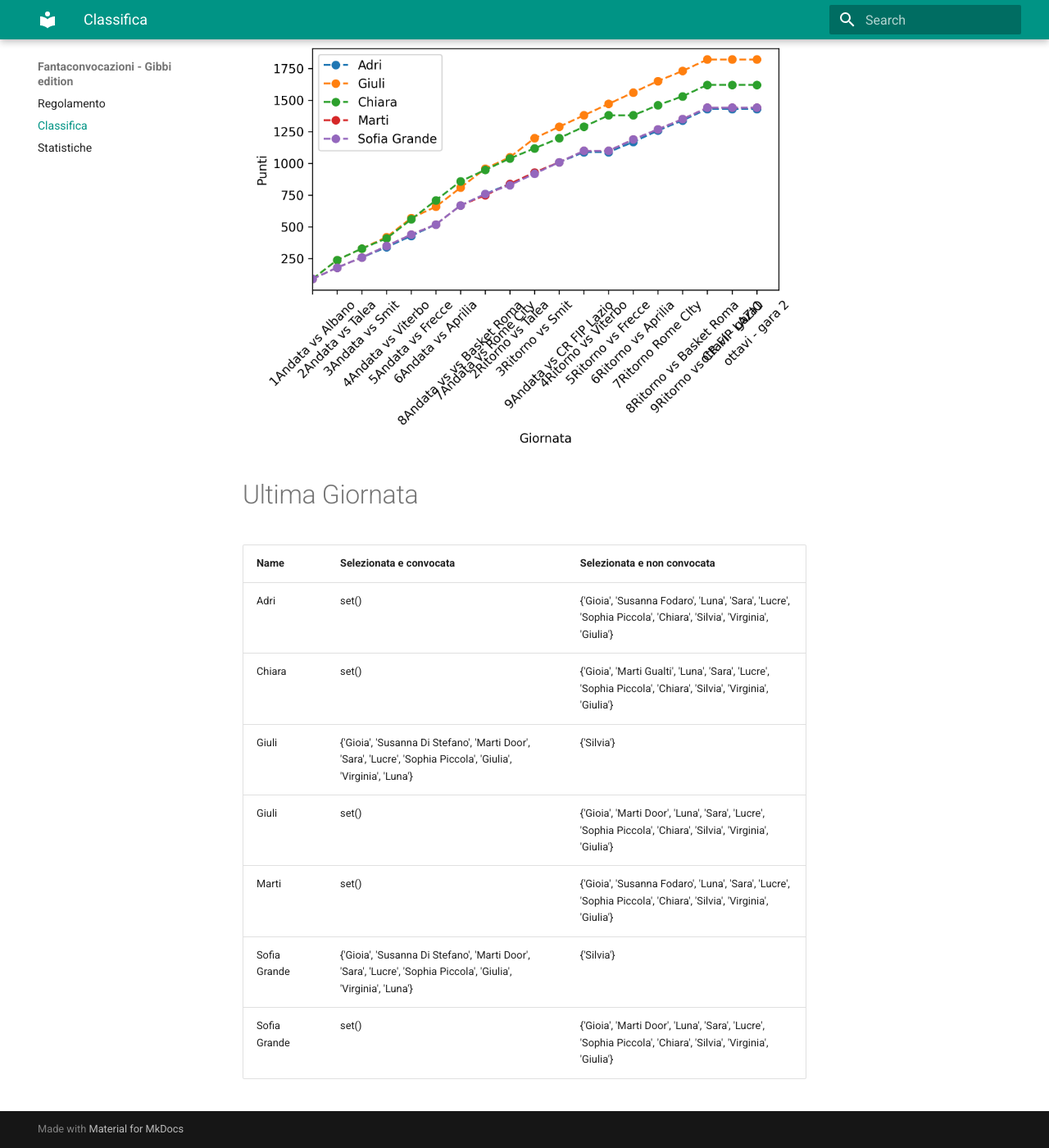
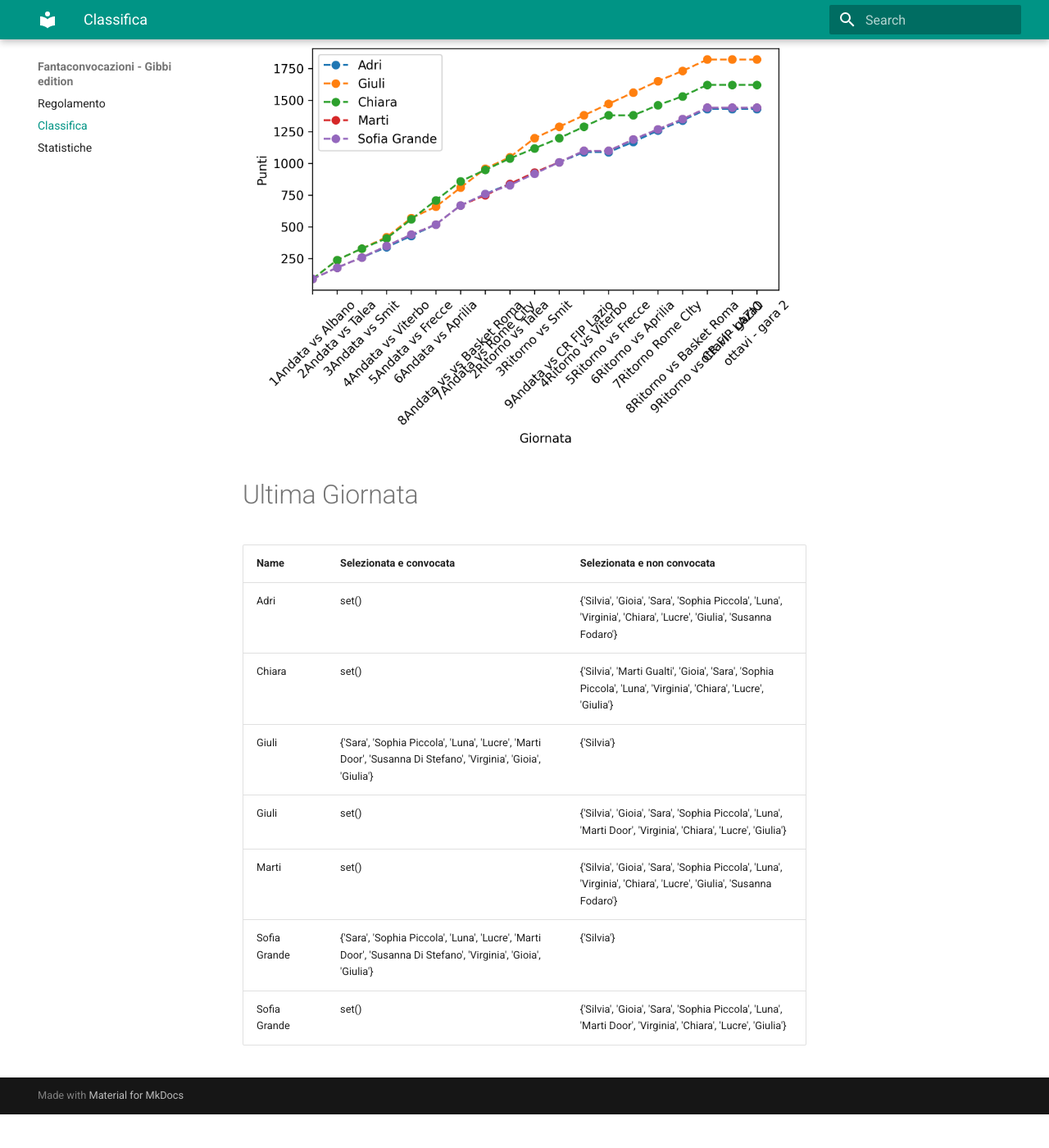
Before and after one commit to martinig94/fantagibbi, an MkDocs documentation site: the page built from docs/Classifica.md, in a window 1280 px wide and 1400 px high, scrolled down 565 px. Shown: the whole window at 82% size. Built offline with MkDocs 1.6.1 and Material for MkDocs 9.7.7, drawn with Linux system fonts in a browser that asks for light colours; after the commit the page ends 1924 px from its top, so only the background shows below that.

Commit message:
Auto-update from main.py

```diff
--- a/docs/Classifica.md
+++ b/docs/Classifica.md
@@ -18,11 +18,11 @@
 <!-- START_TABLE CORRECT -->
 | Name         | Selezionata e convocata                                                                                        | Selezionata e non convocata                                                                                      |
 |:-------------|:---------------------------------------------------------------------------------------------------------------|:-----------------------------------------------------------------------------------------------------------------|
-| Adri         | set()                                                                                                          | {'Gioia', 'Susanna Fodaro', 'Luna', 'Sara', 'Lucre', 'Sophia Piccola', 'Chiara', 'Silvia', 'Virginia', 'Giulia'} |
-| Chiara       | set()                                                                                                          | {'Gioia', 'Marti Gualti', 'Luna', 'Sara', 'Lucre', 'Sophia Piccola', 'Chiara', 'Silvia', 'Virginia', 'Giulia'}   |
-| Giuli        | {'Gioia', 'Susanna Di Stefano', 'Marti Door', 'Sara', 'Lucre', 'Sophia Piccola', 'Giulia', 'Virginia', 'Luna'} | {'Silvia'}                                                                                                       |
-| Giuli        | set()                                                                                                          | {'Gioia', 'Marti Door', 'Luna', 'Sara', 'Lucre', 'Sophia Piccola', 'Chiara', 'Silvia', 'Virginia', 'Giulia'}     |
-| Marti        | set()                                                                                                          | {'Gioia', 'Susanna Fodaro', 'Luna', 'Sara', 'Lucre', 'Sophia Piccola', 'Chiara', 'Silvia', 'Virginia', 'Giulia'} |
-| Sofia Grande | {'Gioia', 'Susanna Di Stefano', 'Marti Door', 'Sara', 'Lucre', 'Sophia Piccola', 'Giulia', 'Virginia', 'Luna'} | {'Silvia'}                                                                                                       |
-| Sofia Grande | set()                                                                                                          | {'Gioia', 'Marti Door', 'Luna', 'Sara', 'Lucre', 'Sophia Piccola', 'Chiara', 'Silvia', 'Virginia', 'Giulia'}     |
+| Adri         | set()                                                                                                          | {'Silvia', 'Gioia', 'Sara', 'Sophia Piccola', 'Luna', 'Virginia', 'Chiara', 'Lucre', 'Giulia', 'Susanna Fodaro'} |
+| Chiara       | set()                                                                                                          | {'Silvia', 'Marti Gualti', 'Gioia', 'Sara', 'Sophia Piccola', 'Luna', 'Virginia', 'Chiara', 'Lucre', 'Giulia'}   |
+| Giuli        | {'Sara', 'Sophia Piccola', 'Luna', 'Lucre', 'Marti Door', 'Susanna Di Stefano', 'Virginia', 'Gioia', 'Giulia'} | {'Silvia'}                                                                                                       |
+| Giuli        | set()                                                                                                          | {'Silvia', 'Gioia', 'Sara', 'Sophia Piccola', 'Luna', 'Marti Door', 'Virginia', 'Chiara', 'Lucre', 'Giulia'}     |
+| Marti        | set()                                                                                                          | {'Silvia', 'Gioia', 'Sara', 'Sophia Piccola', 'Luna', 'Virginia', 'Chiara', 'Lucre', 'Giulia', 'Susanna Fodaro'} |
+| Sofia Grande | {'Sara', 'Sophia Piccola', 'Luna', 'Lucre', 'Marti Door', 'Susanna Di Stefano', 'Virginia', 'Gioia', 'Giulia'} | {'Silvia'}                                                                                                       |
+| Sofia Grande | set()                                                                                                          | {'Silvia', 'Gioia', 'Sara', 'Sophia Piccola', 'Luna', 'Marti Door', 'Virginia', 'Chiara', 'Lucre', 'Giulia'}     |
 <!-- END_TABLE CORRECT -->
```
